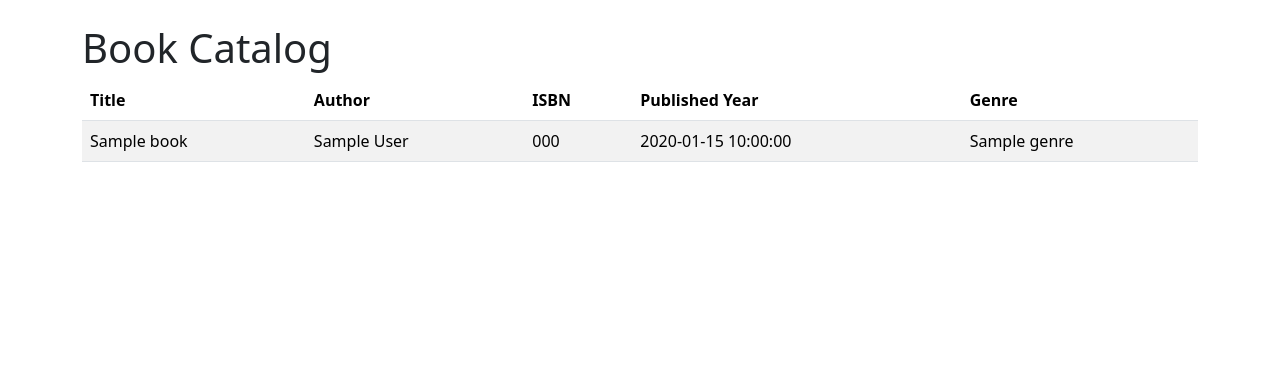
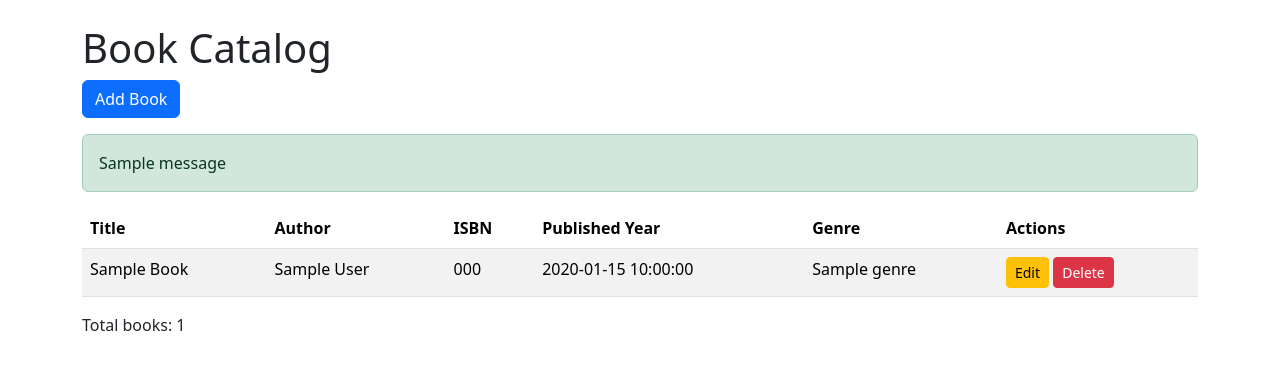
Before and after one commit to UMiamiLibraries/flask-mongodb-demo, a Flask app: page /books in a window 1280 px wide. Shown: the part 56-426 px from the top of the page. Run offline with Flask 3, Linux system fonts and the light colour scheme; one stand-in notice (Sample message) is shown; a database or web service that is not in the repository returns one stand-in record (values such as "Sample title"); some libraries are stand-ins or nearby versions.

Commit message:
feat: add CRUD functionality for books with Flask-WTF
Implement CRUD operations for books and add necessary templates and forms.

- Update `requirements.txt` to include Flask-WTF==1.2.1
- Create `app/forms.py` to define forms using Flask-WTF
- Update `app/main.py` to include routes for adding, editing, and deleting books
- Create `app/templates/book_form.html` for book form
- Update `app/templates/books.html` to display books with options to edit and delete

```diff
--- a/app/main.py
+++ b/app/main.py
@@ -1,11 +1,22 @@
-from flask import Flask, jsonify, render_template
+import os
+from flask import Flask, render_template, redirect, url_for, request, flash
+from flask_wtf.csrf import CSRFProtect
 from pymongo import MongoClient
+from bson import ObjectId
+from datetime import datetime
+from forms import BookForm
 
 app = Flask(__name__)
-client = MongoClient('mongo', 27017)
+# NEVER store your secret key in version control!!!!
+app.config['SECRET_KEY'] = os.environ.get('FLASK_SECRET_KEY')  # Change this to a random secret key
+csrf = CSRFProtect(app)
+
+client = MongoClient('mongodb://mongo:27017/')
 db = client.library_db
 
-print(f"Connected to database: {db.name}")  # Add this line
+@app.context_processor
+def inject_year():
+    return {'current_year': datetime.now().year}
 
 @app.route('/')
 def home():
@@ -13,14 +24,60 @@ def home():
 
 @app.route('/books')
 def books():
-    books = list(db.books.find({}, {'_id': 0}))
+    books = list(db.books.find())
     return render_template('books.html', books=books)
 
-@app.route('/books/count')
-def get_book_count():
-    count = db.books.count_documents({})
-    print(f"Book count: {count}")  # Add this line
-    return jsonify({"count": count})
+@app.route('/book/add', methods=['GET', 'POST'])
+def add_book():
+    form = BookForm()
+    if form.validate_on_submit():
+        book = {
+            'title': form.title.data,
+            'author': form.author.data,
+            'isbn': form.isbn.data,
+            'published_year': form.published_year.data,
+            'genre': form.genre.data
+        }
+        db.books.insert_one(book)
+        flash('Book added successfully!', 'success')
+        return redirect(url_for('books'))
+    return render_template('book_form.html', form=form, title="Add Book")
+
+@app.route('/book/edit/<string:id>', methods=['GET', 'POST'])
+def edit_book(id):
+    book = db.books.find_one({'_id': ObjectId(id)})
+    if not book:
+        flash('Book not found', 'error')
+        return redirect(url_for('books'))
+
+    form = BookForm(obj=book)
+    if form.validate_on_submit():
+        updated_book = {
+            'title': form.title.data,
+            'author': form.author.data,
+            'isbn': form.isbn.data,
+            'published_year': form.published_year.data,
+            'genre': form.genre.data
+        }
+        db.books.update_one({'_id': ObjectId(id)}, {'$set': updated_book})
+        flash('Book updated successfully!', 'success')
+        return redirect(url_for('books'))
+
+    # Pre-populate the form fields
+    form.title.data = book['title']
+    form.author.data = book['author']
+    form.isbn.data = book['isbn']
+    form.published_year.data = book['published_year']
+    form.genre.data = book['genre']
+
+    return render_template('book_form.html', form=form, title="Edit Book")
+
+
+@app.route('/book/delete/<string:id>', methods=['POST'])
+def delete_book(id):
+    db.books.delete_one({'_id': ObjectId(id)})
+    flash('Book deleted successfully!', 'success')
+    return redirect(url_for('books'))
 
 if __name__ == '__main__':
     app.run(debug=True, host='0.0.0.0')
--- a/app/templates/books.html
+++ b/app/templates/books.html
@@ -2,6 +2,15 @@
 
 {% block content %}
 <h1>Book Catalog</h1>
+<a href="{{ url_for('add_book') }}" class="btn btn-primary mb-3">Add Book</a>
+{% with messages = get_flashed_messages(with_categories=true) %}
+{% if messages %}
+{% for category, message in messages %}
+<div class="alert alert-{{ category }}">{{ message }}</div>
+{% endfor %}
+{% endif %}
+{% endwith %}
+{% if books %}
 <table class="table table-striped">
     <thead>
     <tr>
@@ -10,18 +19,30 @@
         <th>ISBN</th>
         <th>Published Year</th>
         <th>Genre</th>
+        <th>Actions</th>
     </tr>
     </thead>
     <tbody>
     {% for book in books %}
     <tr>
-        <td>{{ book.title }}</td>
-        <td>{{ book.author }}</td>
+        <td>{{ book.title|title }}</td>
+        <td>{{ book.author|title }}</td>
         <td>{{ book.isbn }}</td>
         <td>{{ book.published_year }}</td>
-        <td>{{ book.genre }}</td>
+        <td>{{ book.genre|capitalize }}</td>
+        <td>
+            <a href="{{ url_for('edit_book', id=book._id) }}" class="btn btn-sm btn-warning">Edit</a>
+            <form action="{{ url_for('delete_book', id=book._id) }}" method="POST" style="display: inline;">
+                <input type="hidden" name="csrf_token" value="{{ csrf_token() }}"/>
+                <button type="submit" class="btn btn-sm btn-danger" onclick="return confirm('Are you sure you want to delete this book?')">Delete</button>
+            </form>
+        </td>
     </tr>
     {% endfor %}
     </tbody>
 </table>
+<p>Total books: {{ books|length }}</p>
+{% else %}
+<p>No books found in the library.</p>
+{% endif %}
 {% endblock %}
--- a/docker/requirements.txt
+++ b/docker/requirements.txt
@@ -1,2 +1,3 @@
 Flask==3.0.3
 pymongo==4.7.3
+Flask-WTF==1.2.1
```
Also changed, not shown: app/forms.py (added, +11 -0 lines), app/templates/book_form.html (added, +29 -0 lines), utils/generate_secret_key.py (added), 1 other file.
